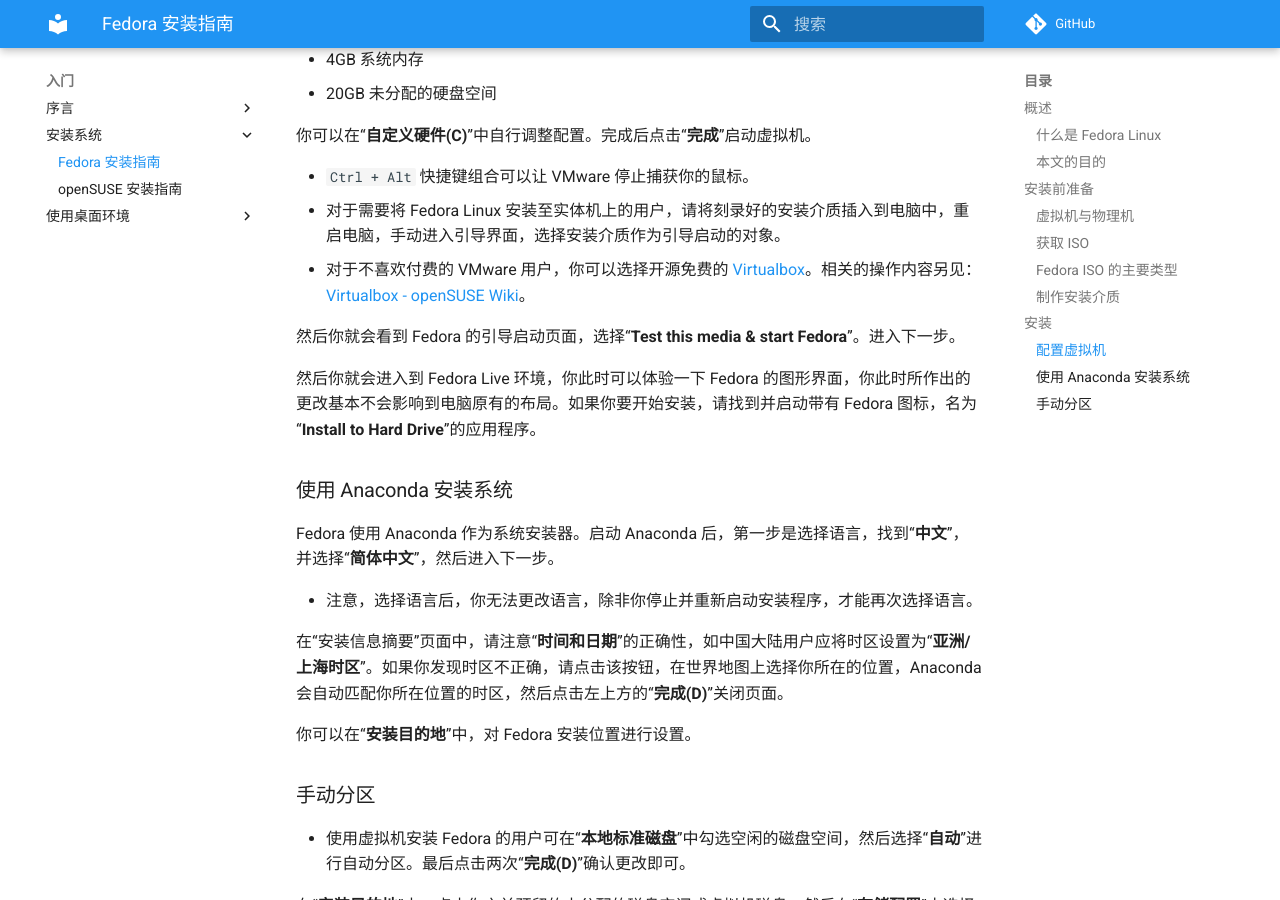
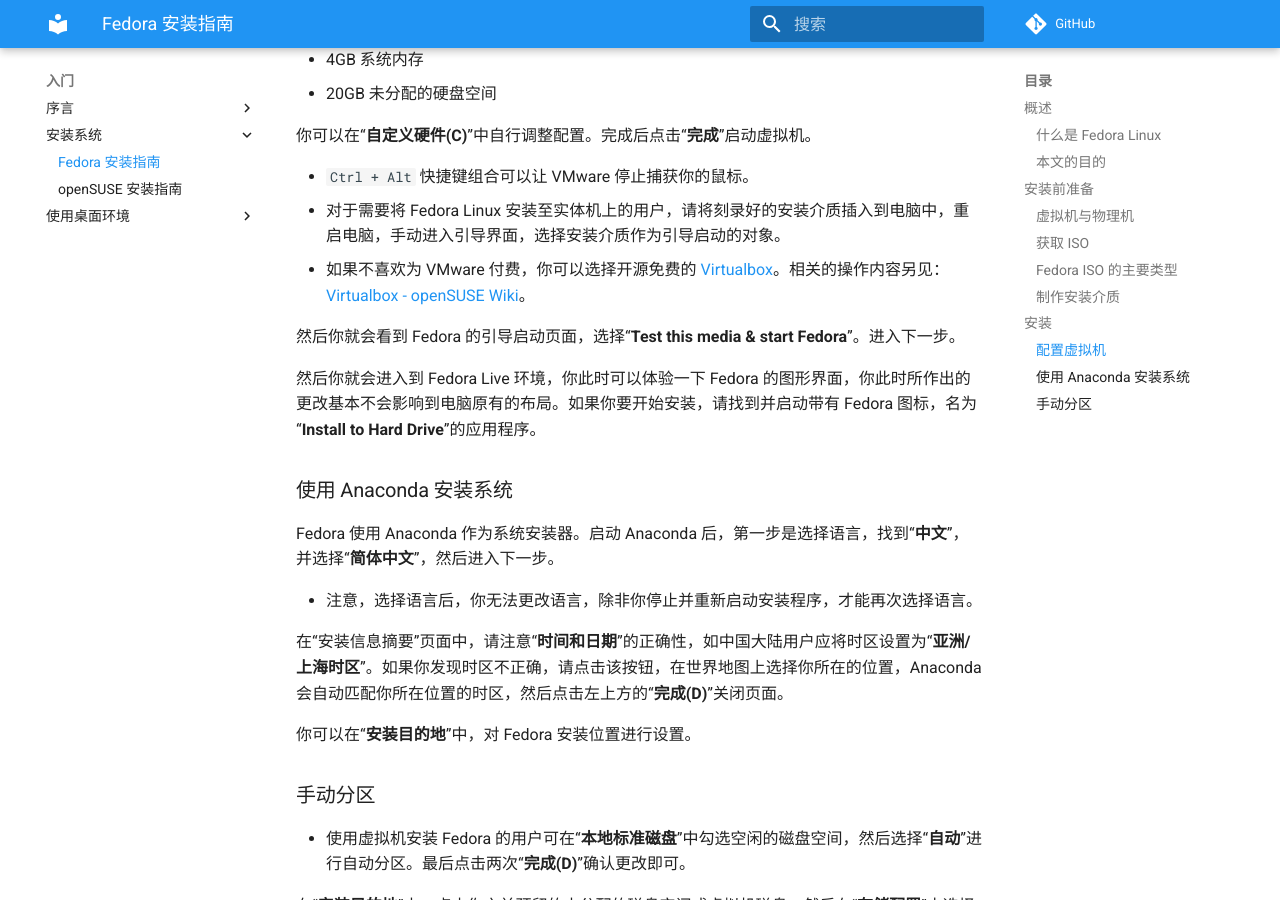
Before and after one commit to linuxhitchhiker/THGLG, an MkDocs documentation site: the page built from docs/basic/installation/fedora-installation-guide.md, in a window 1280 px wide and 900 px high, scrolled down 2554 px. Built offline with MkDocs 1.6.1 and Material for MkDocs 9.7.7, drawn with Linux system fonts in a browser that asks for light colours; comment, search, counter and statistics services are not loaded.

Commit message:
[Trivial] 改一处措辞，让行文简单一些

```diff
--- a/docs/basic/installation/fedora-installation-guide.md
+++ b/docs/basic/installation/fedora-installation-guide.md
@@ -88,7 +88,7 @@ Fedora 是一个贴近上游，软件包版本新旧程度仅次于 [Arch Linux]
 
 - `Ctrl + Alt` 快捷键组合可以让 VMware 停止捕获你的鼠标。
 - 对于需要将 Fedora Linux 安装至实体机上的用户，请将刻录好的安装介质插入到电脑中，重启电脑，手动进入引导界面，选择安装介质作为引导启动的对象。
-- 对于不喜欢付费的 VMware 用户，你可以选择开源免费的 [Virtualbox](https://www.virtualbox.org/)。相关的操作内容另见：[Virtualbox - openSUSE Wiki](https://zh.opensuse.org/Virtualbox)。
+- 如果不喜欢为 VMware 付费，你可以选择开源免费的 [Virtualbox](https://www.virtualbox.org/)。相关的操作内容另见：[Virtualbox - openSUSE Wiki](https://zh.opensuse.org/Virtualbox)。
 
 然后你就会看到 Fedora 的引导启动页面，选择“**Test this media & start Fedora**”。进入下一步。
 
```
